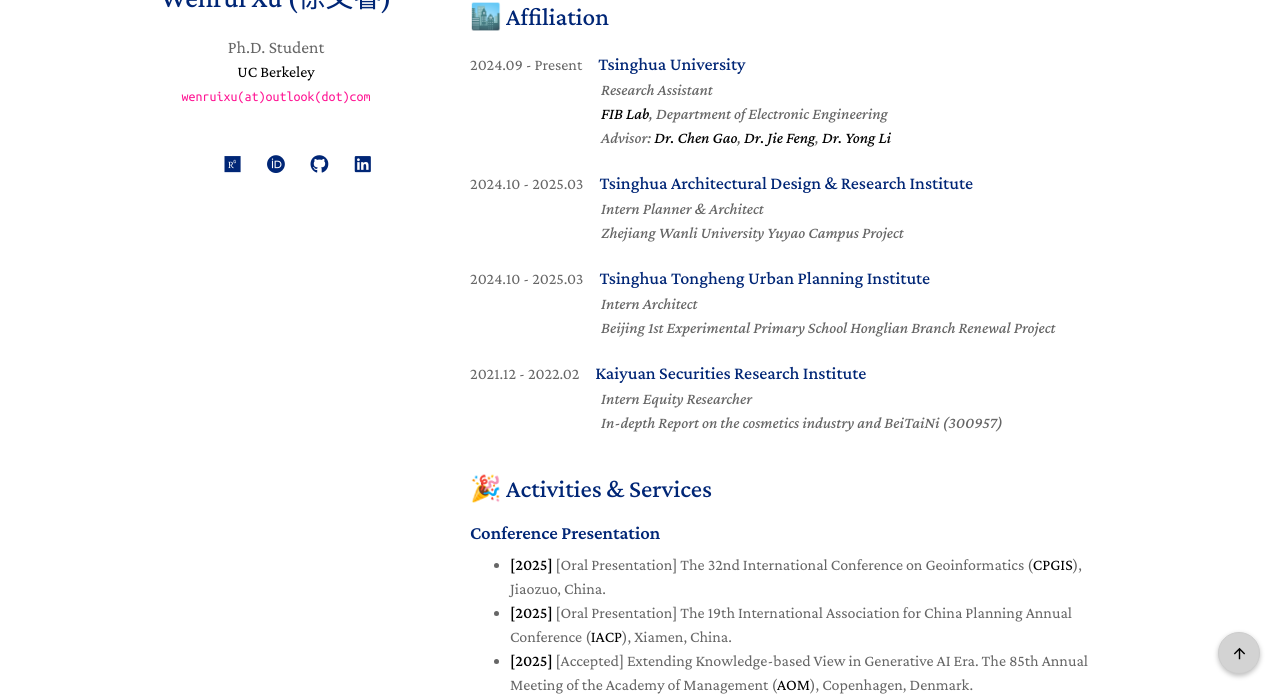
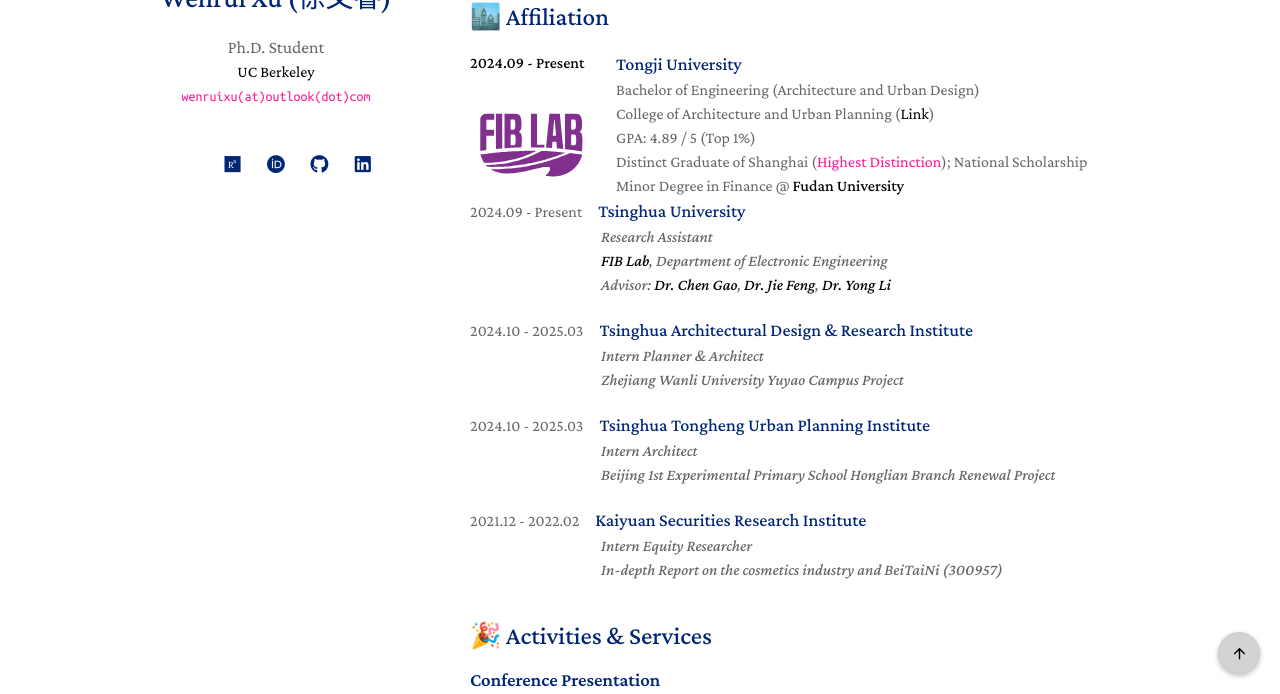
Before and after one commit to ruaruaxu/ruaruaxu.github.io, a Jekyll site: the page built from index.md, in a window 1280 px wide and 900 px high, scrolled down 1878 px, cut to the strip 206-900 px from the top of the window. Built offline with Jekyll 4.4.1, drawn with Linux system fonts in a browser that asks for light colours; a style sheet for code colours, icons or effects is not loaded.

Commit message:
update logos

```diff
--- a/index.md
+++ b/index.md
@@ -5,9 +5,10 @@
 
 <!-- 导航栏手机适配，publication，projects做成单独页面 -->
 <!-- affiliation排版分栏加校徽，加show more按钮 -->
-<!-- 字体 -->
+<!-- 字体-->
 
 <div id='aboutme'></div>
+
 # 👋🦁 About Me
 
 Hi there! I am an incoming 2025 Fall Ph.D. (Environmenal Studies) student at [UC Berkeley](https://www.berkeley.edu/)  with [Dr. Lu Liang](https://sites.google.com/site/liang3mlab/people/prof-lu-liang) in the [Geospatial 3M Lab](https://sites.google.com/site/liang3mlab/home). I received my M.Arch from [Tsinghua University](https://www.tsinghua.edu.cn/en/) in 2025 and B.Eng (Architecture) from [Tongji University](https://caup.tongji.edu.cn/caupen/main.htm) with the highest distinction in 2023.
@@ -21,9 +22,11 @@
 - **LLM and Urban Computing:** Spatial Intelligence, Deep Learning...
  <br>
 
+
 ## 🔥 News
 
 {% include_relative _includes/news.md %}
+
 
 ## 📖 Selected Publications
 
@@ -32,17 +35,18 @@
 
 {% include_relative _includes/publications.md %}
 
+
 ## 🎓 Education
 
 <div style="display: flex;">
   <div style="flex: 2; padding-right: 10px;">
   <strong>2025 - Present</strong><br>
   <br>
-  <a href="https://www.berkeley.edu/"><img width="120" src="./assets/img/ucberkeley.png"></a>
+  <a href="https://www.berkeley.edu/"><img width="120" src="./assets/img/institution/ucberkeley.png"></a>
   </div>
 
   <div style="flex: 8; padding-left: 10px;">
-  <strong><font color="#002676" size="4">University of California, Berkeley</font></strong><br>
+  <strong><font color="#002676" size="4"><a href="https://www.berkeley.edu/">University of California, Berkeley</a></font></strong><br>
   Doctor of Philosophy (Environmental Studies)<br>
   Department of Landscape Archi. & Environmental Planning (<a href="https://ced.berkeley.edu/land">Link</a>)<br>
   Advisor: <a href="https://sites.google.com/site/liang3mlab/people/prof-lu-liang">Dr. Lu Liang</a>
@@ -55,7 +59,7 @@
   <div style="flex: 2; padding-right: 10px;">
   <strong>2023 - 2025</strong><br>
   <br>
-  <a href="https://www.tsinghua.edu.cn/en/"><img width="120" src="./assets/img/tsinghua.png"></a>
+  <a href="https://www.tsinghua.edu.cn/en/"><img width="120" src="./assets/img/institution/tsinghua.png"></a>
   </div>
 
   <div style="flex: 8; padding-left: 10px;">
@@ -74,7 +78,7 @@
   <div style="flex: 2; padding-right: 10px;">
   <strong>2019 - 2023</strong><br>
   <br>
-  <a href="https://www.tongji.edu.cn/eng/"><img width="120" src="./assets/img/tongji.png"></a>
+  <a href="https://www.tongji.edu.cn/eng/"><img width="120" src="./assets/img/institution/tongji.png"></a>
   </div>
 
   <div style="flex: 8; padding-left: 10px;">
@@ -87,9 +91,25 @@
   </div>
 </div>
 
+
 ## 🏙️ Affiliation
 
-<div id="affiliation"></div>
+<div style="display: flex;">
+  <div style="flex: 2; padding-right: 10px;">
+  <strong>2024.09 - Present</strong><br>
+  <br>
+  <a href="https://fi.ee.tsinghua.edu.cn/"><img width="120" src="./assets/img/institution/fiblab.svg"></a>
+  </div>
+
+  <div style="flex: 8; padding-left: 10px;">
+  <strong><font color="#002676" size="4">Tongji University</font></strong><br>
+  Bachelor of Engineering (Architecture and Urban Design)<br>
+  College of Architecture and Urban Planning (<a href="https://caup.tongji.edu.cn/caupen/main.htm">Link</a>)<br>
+  GPA: 4.89 / 5 (Top 1%)<br>
+  Distinct Graduate of Shanghai (<font color=DeepPink>Highest Distinction</font>); National Scholarship<br>
+  Minor Degree in Finance @ <strong><a href="https://www.fudan.edu.cn/en/">Fudan University</a></strong>
+  </div>
+</div>
 
 2024.09 - Present　**<font color="#002676" size="4">Tsinghua University</font>**<br>
 　　　　　　　　 *Research Assistant*<br>
```
Also changed, not shown: assets/img/institution/fiblab.svg (added), assets/img/institution/tongji.png (renamed from assets/img/tongji.png), assets/img/institution/tsinghua.png (renamed from assets/img/tsinghua.png), assets/img/institution/ucberkeley.png (renamed from assets/img/ucberkeley.png).
